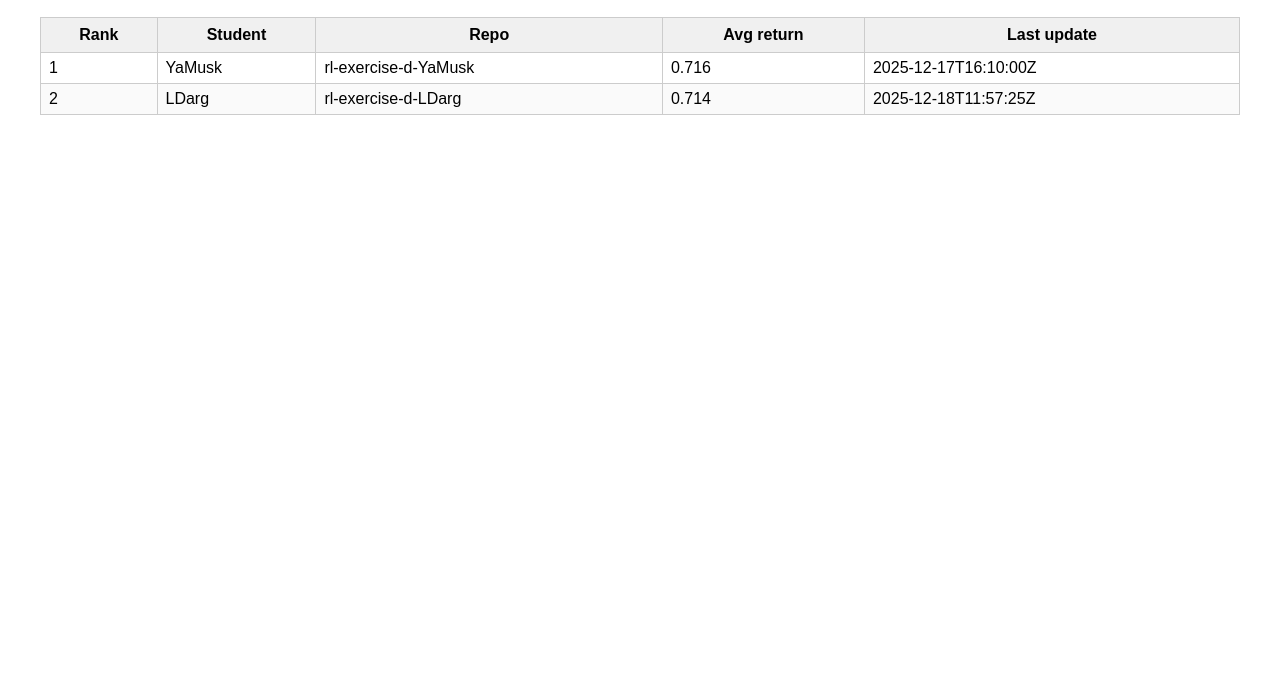
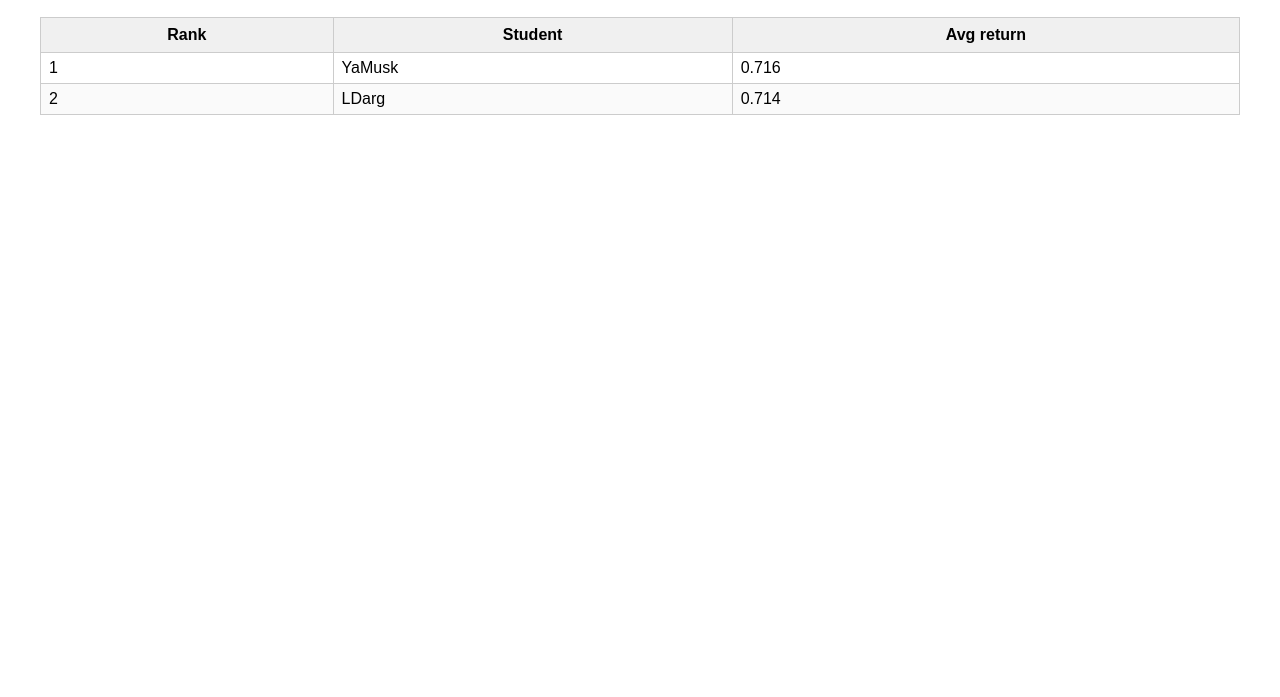
Before and after one commit to RL2526/exercise-d-leaderboard, a plain HTML site: page index.html in a window 1280 px wide. Shown: the part 103-800 px from the top of the page. Drawn offline with Linux system fonts and the light colour scheme.

Commit message:
repo and last_updated columns removed

```diff
--- a/index.html
+++ b/index.html
@@ -46,9 +46,7 @@
     <tr>
       <th>Rank</th>
       <th>Student</th>
-      <th>Repo</th>
       <th>Avg return</th>
-      <th>Last update</th>
     </tr>
   </thead>
   <tbody></tbody>
@@ -85,9 +83,7 @@ function renderLeaderboard(data) {
     tr.innerHTML = `
       <td>${idx + 1}</td>
       <td>${e.student_name}</td>
-      <td>${e.repo}</td>
       <td>${Number(e.avg_return).toFixed(3)}</td>
-      <td>${e.updated_at}</td>
     `;
 
     tbody.appendChild(tr);
```
Also changed, not shown: 1 other file.
